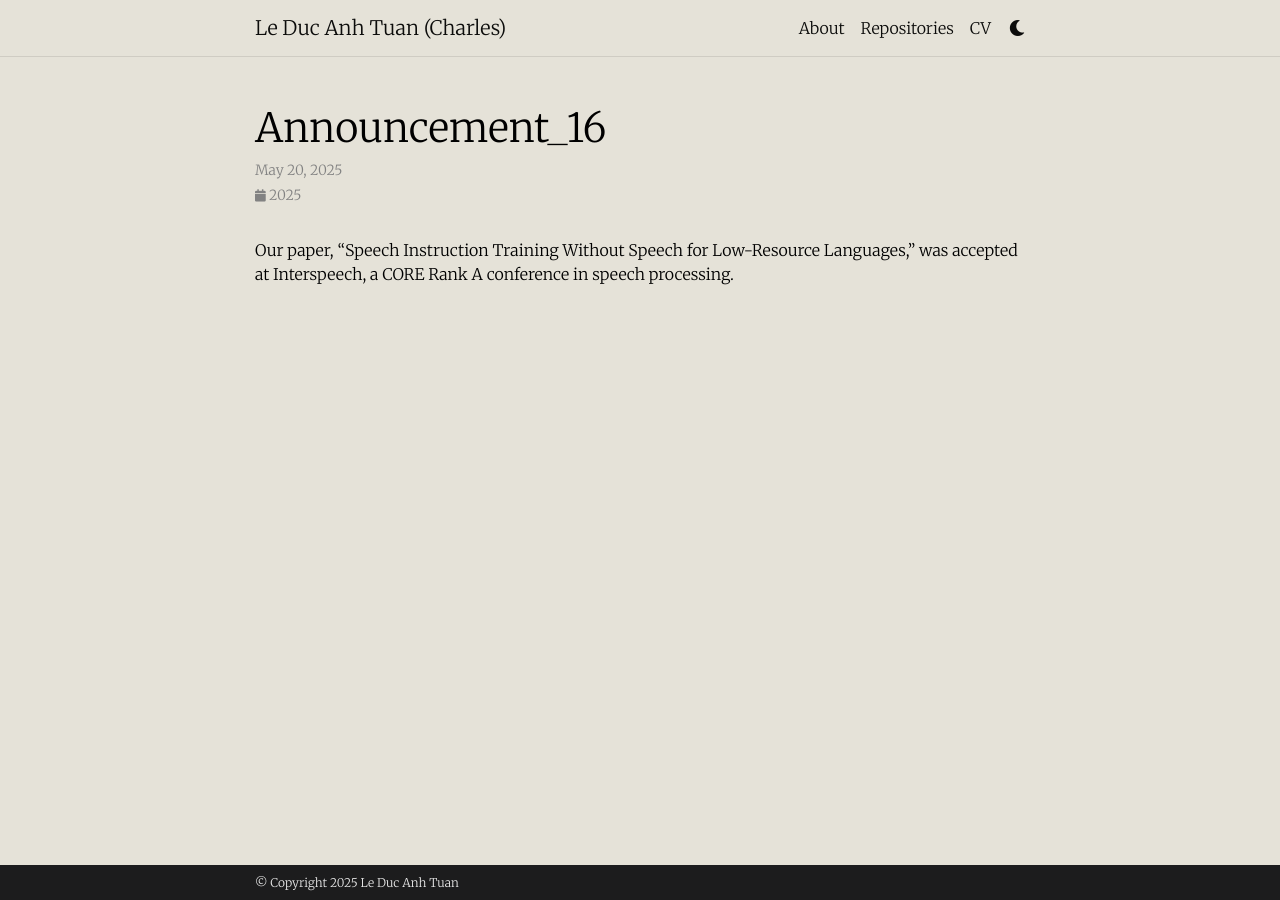
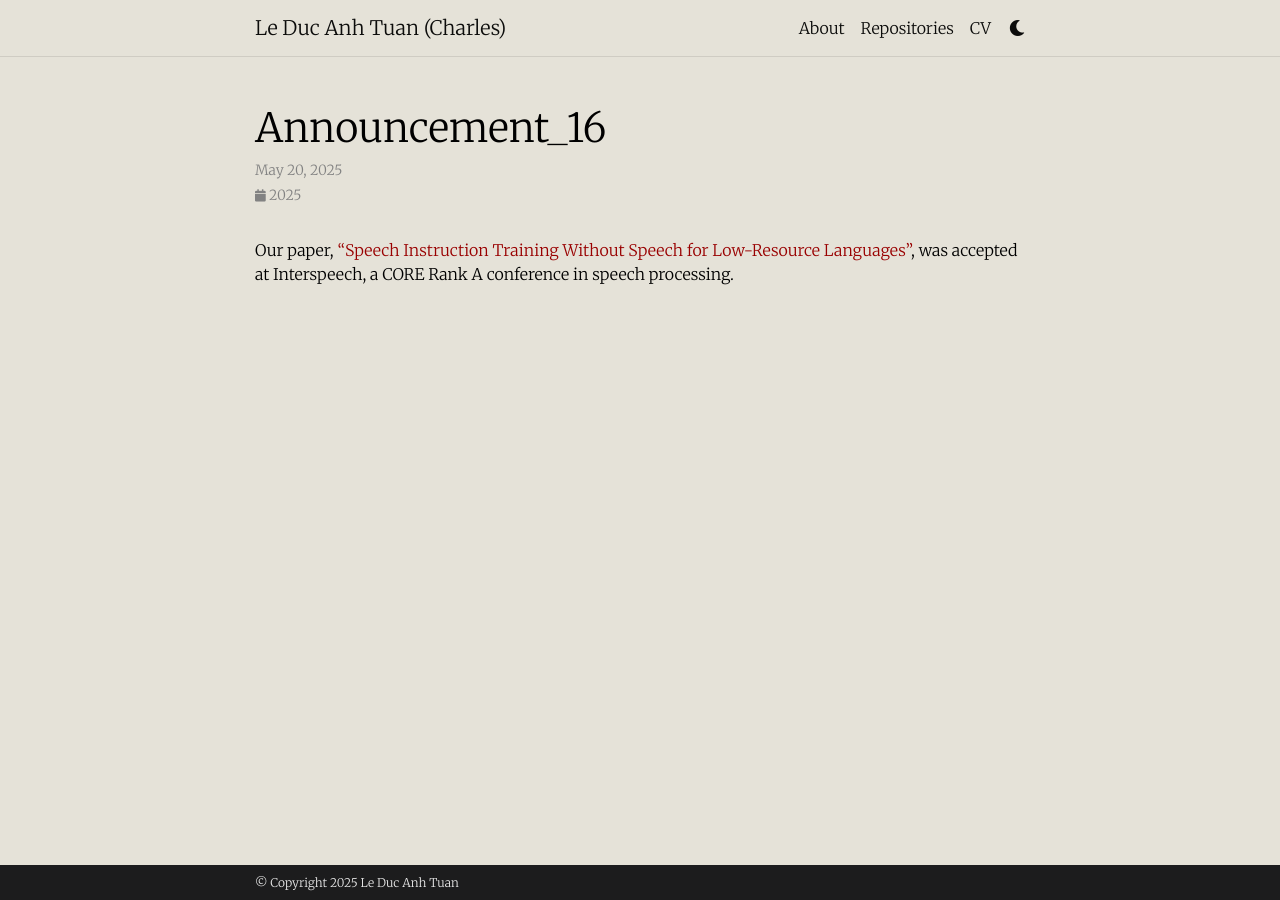
Before and after one commit to tuanlda78202/tuanlda78202.github.io, a Jekyll site: the page built from _news/announcement_16.md, in a window 1280 px wide. Built offline with Jekyll 4.4.1, drawn with Linux system fonts in a browser that asks for light colours; full-size pictures stand in for the smaller copies a plugin makes; comment, search, counter and statistics services are not loaded; a style sheet for code colours, icons or effects is not loaded; some of the changed lines change nothing that is shown.

Commit message:
update: resume

```diff
--- a/_news/announcement_16.md
+++ b/_news/announcement_16.md
@@ -3,4 +3,4 @@ layout: post
 date: 2025-05-20 14:00:00-0400
 inline: true
 ---
-Our paper, "Speech Instruction Training Without Speech for Low-Resource Languages," was accepted at Interspeech, a CORE Rank A conference in speech processing.
+Our paper, ["Speech Instruction Training Without Speech for Low-Resource Languages"](https://arxiv.org/abs/2505.17417), was accepted at Interspeech, a CORE Rank A conference in speech processing.
```
Also changed, not shown: 1 other file.
